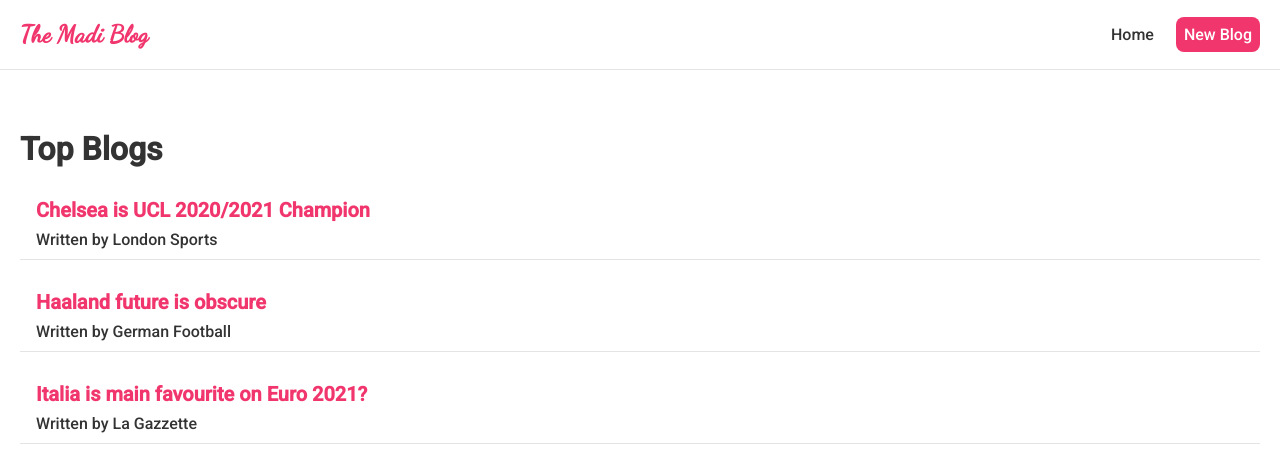
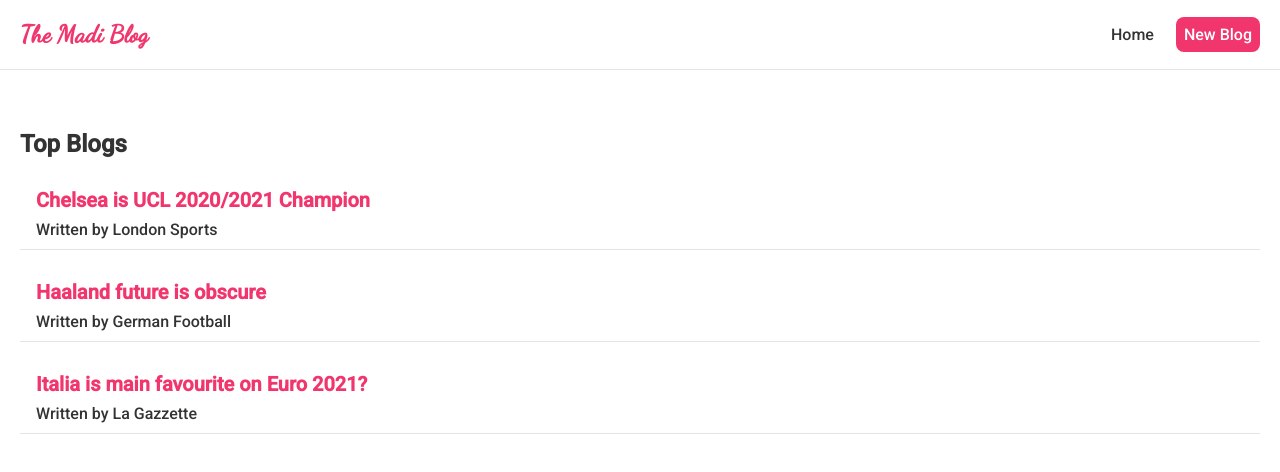
Before and after one commit to Madi-S/Madi-Blog, a React (Create React App) app: page / in a window 1280 px wide. Shown: the top 472 px of the page. Built offline with nearby package versions, Linux system fonts and the light colour scheme; data requests are answered from the project's data file.

Commit message:
routing implemented

```diff
--- /dev/null
+++ b/data/db.json
@@ -0,0 +1,22 @@
+{
+    "blogs": [
+        {
+            "title": "Chelsea is UCL 2020/2021 Champion",
+            "body": "Lorem ipsum dolor, sit amet consectetur adipisicing elit. Deleniti repellat atque facilis? Ad et aspernatur esse est impedit alias recusandae laboriosam eveniet commodi numquam quisquam voluptas beatae eos exercitationem voluptatum, accusantium, ut neque aliquam perspiciatis libero! Tempora, eos aspernatur atque illo aliquid consectetur expedita qui voluptatem error. Consectetur, enim sapiente voluptatibus voluptates dolores molestiae minus aperiam obcaecati esse tenetur harum? Quasi cumque illo, earum ratione tempore excepturi quis quo qui reprehenderit impedit voluptatum alias ullam at laboriosam tempora quidem ducimus? Eius odio, amet, voluptatum beatae dolore voluptate similique repellat iure, corrupti fugiat libero! A excepturi odio placeat molestias possimus nulla ipsa, cupiditate ipsam recusandae dolorum adipisci et eos quae, vero minus, obcaecati perspiciatis odit cum quidem exercitationem sunt ullam. Possimus quod ullam aut a, corrupti cum. Veritatis eos sapiente quos unde, ipsa illo provident ipsum vel quod voluptate consequatur accusamus maiores cum quo rerum sit laboriosam necessitatibus tempora tempore impedit.",
+            "authour": "London Sports",
+            "id": "14324"
+        },
+        {
+            "title": "Haaland future is obscure",
+            "body": "Lorem ipsum dolor, sit amet consectetur adipisicing elit. Deleniti repellat atque facilis? Ad et aspernatur esse est impedit alias recusandae laboriosam eveniet commodi numquam quisquam voluptas beatae eos exercitationem voluptatum, accusantium, ut neque aliquam perspiciatis libero! Tempora, eos aspernatur atque illo aliquid consectetur expedita qui voluptatem error. Consectetur, enim sapiente voluptatibus voluptates dolores molestiae minus aperiam obcaecati esse tenetur harum? Quasi cumque illo, earum ratione tempore excepturi quis quo qui reprehenderit impedit voluptatum alias ullam at laboriosam tempora quidem ducimus? Eius odio, amet, voluptatum beatae dolore voluptate similique repellat iure, corrupti fugiat libero! A excepturi odio placeat molestias possimus nulla ipsa, cupiditate ipsam recusandae dolorum adipisci et eos quae, vero minus, obcaecati perspiciatis odit cum quidem exercitationem sunt ullam. Possimus quod ullam aut a, corrupti cum. Veritatis eos sapiente quos unde, ipsa illo provident ipsum vel quod voluptate consequatur accusamus maiores cum quo rerum sit laboriosam necessitatibus tempora tempore impedit.",
+            "authour": "German Football",
+            "id": "21256"
+        },
+        {
+            "title": "Italia is main favourite on Euro 2021?",
+            "body": "Lorem ipsum dolor, sit amet consectetur adipisicing elit. Deleniti repellat atque facilis? Ad et aspernatur esse est impedit alias recusandae laboriosam eveniet commodi numquam quisquam voluptas beatae eos exercitationem voluptatum, accusantium, ut neque aliquam perspiciatis libero! Tempora, eos aspernatur atque illo aliquid consectetur expedita qui voluptatem error. Consectetur, enim sapiente voluptatibus voluptates dolores molestiae minus aperiam obcaecati esse tenetur harum? Quasi cumque illo, earum ratione tempore excepturi quis quo qui reprehenderit impedit voluptatum alias ullam at laboriosam tempora quidem ducimus? Eius odio, amet, voluptatum beatae dolore voluptate similique repellat iure, corrupti fugiat libero! A excepturi odio placeat molestias possimus nulla ipsa, cupiditate ipsam recusandae dolorum adipisci et eos quae, vero minus, obcaecati perspiciatis odit cum quidem exercitationem sunt ullam. Possimus quod ullam aut a, corrupti cum. Veritatis eos sapiente quos unde, ipsa illo provident ipsum vel quod voluptate consequatur accusamus maiores cum quo rerum sit laboriosam necessitatibus tempora tempore impedit.",
+            "authour": "La Gazzette",
+            "id": "994583"
+        }
+    ]
+}
--- a/package.json
+++ b/package.json
@@ -8,6 +8,7 @@
     "@testing-library/user-event": "^12.8.3",
     "react": "^17.0.2",
     "react-dom": "^17.0.2",
+    "react-router-dom": "^5.2.0",
     "react-scripts": "4.0.3",
     "web-vitals": "^1.1.2"
   },
--- a/src/App.jsx
+++ b/src/App.jsx
@@ -1,14 +1,26 @@
+import Home from './components/Home'
 import Navbar from './components/Navbar'
-import Home from './components/Home'
+import Create from './components/Create'
+import { BrowserRouter as Router, Route, Switch } from 'react-router-dom'
 
 const App = () => {
     return (
-        <div className='app'>
-            <Navbar />
-            <div className='content'>
-                <Home />
+        <Router>
+            <div className='app'>
+                <Navbar />
+                <div className='content'>
+                    <Switch>
+                        <Route path='/create'>
+                            <Create />
+                        </Route>
+
+                        <Route path='/'>
+                            <Home />
+                        </Route>
+                    </Switch>
+                </div>
             </div>
-        </div>
+        </Router>
     )
 }
 
--- a/src/components/BlogList.jsx
+++ b/src/components/BlogList.jsx
@@ -1,13 +1,12 @@
+import BlogPreview from './BlogPreview'
+
 const BlogList = props => {
     return (
         <div className='content__blog-list'>
-            {props.children}
+            <h2>{props.title}</h2>
             {props.blogs.map(blog => (
                 <div key={blog.id} className='content__blog-preview'>
-                    <h2 className='content__blog-preview-heading'>
-                        {blog.title}
-                    </h2>
-                    <p>Written by {blog.authour}</p>
+                    <BlogPreview authour={blog.authour} title={blog.title} />
                 </div>
             ))}
         </div>
--- /dev/null
+++ b/src/components/BlogPreview.jsx
@@ -0,0 +1,10 @@
+const BlogPreview = ({ title, authour }) => {
+    return (
+        <>
+            <h2 className='content__blog-preview-heading'>{title}</h2>
+            <p>Written by {authour}</p>
+        </>
+    )
+}
+
+export default BlogPreview
--- /dev/null
+++ b/src/components/Create.jsx
@@ -0,0 +1,9 @@
+const Create = () => {
+    return (
+        <div className="create">
+            <h2>Add a New Blog</h2>
+        </div>
+    )
+}
+
+export default Create
--- a/src/components/Home.jsx
+++ b/src/components/Home.jsx
@@ -1,33 +1,15 @@
-import { useState } from 'react'
 import BlogList from './BlogList'
+import useFetch from '../useFetch'
 
 const Home = () => {
-    const [blogs, setBlogs] = useState([
-        {
-            title: 'Chelsea is UCL 2020/2021 Champion',
-            body: 'lorem ipsum',
-            authour: 'London Sports',
-            id: 14324
-        },
-        {
-            title: 'Haaland future is obscure',
-            body: 'lorem ipsum',
-            authour: 'German Football',
-            id: 21256
-        },
-        {
-            title: 'Italia is main favourite on Euro 2021?',
-            body: 'lorem ipsum',
-            authour: 'La Gazzette',
-            id: 994583
-        }
-    ])
+    const endpoint = 'blogs'
+    const [blogs, isPending, error] = useFetch(endpoint)
 
     return (
         <div className='home'>
-            <BlogList blogs={blogs}>
-                <h1>Top Blogs</h1>
-            </BlogList>
+            {error && <div className='content__error'>Error: {error}</div>}
+            {isPending && <div className='content__loading'>Loading ...</div>}
+            {blogs && <BlogList title='Top Blogs' blogs={blogs} />}
         </div>
     )
 }
--- a/src/styles/index.css
+++ b/src/styles/index.css
@@ -56,7 +56,7 @@
 }
 
 .content__blog-preview:hover {
-    box-shadow: 1px 3px 5px rgba(0, 0, 0, .12);
+    box-shadow: 1px 3px 8px rgba(0, 0, 0, .12);
 }
 
 .content__blog-preview-heading {
@@ -64,3 +64,24 @@
     color: #f1356d;
     margin-bottom: 8px;
 }
+
+.content__loading,
+.content__error {
+    color: #616161;
+    font-size: 32px;
+    font-weight: 300;
+}
+
+.content__loading {
+    animation: loading 6.5s linear infinite;
+}
+
+@keyframes loading {
+    from {
+        font-size: 32px;
+    }
+
+    to {
+        font-size: 10px;
+    }
+}
--- /dev/null
+++ b/src/useFetch.jsx
@@ -0,0 +1,36 @@
+import { useEffect, useState } from 'react'
+
+const API_URL = 'http://localhost:8000/'
+
+const useFetch = endpoint => {
+    const [data, setData] = useState(null)
+    const [error, setError] = useState(null)
+    const [isPending, setIsPending] = useState(true)
+
+    useEffect(() => {
+        setTimeout(() => {
+            fetch(API_URL + endpoint)
+                .then(res => {
+                    if (!res.ok) {
+                        throw new Error(`Could not fetch data from ${endpoint}`)
+                    }
+                    return res.json()
+                })
+                .then(data => {
+                    setData(data)
+                    setError(null)
+                })
+                .catch(err => {
+                    setError(err.message)
+                })
+                .then(() => {
+                    setIsPending(false)
+                })
+        }, 1000)
+        // eslint-disable-next-line react-hooks/exhaustive-deps
+    }, [endpoint])
+
+    return [data, isPending, error]
+}
+
+export default useFetch
```
Also changed, not shown: 1 other file (tests, documents, lock files or other folders).
